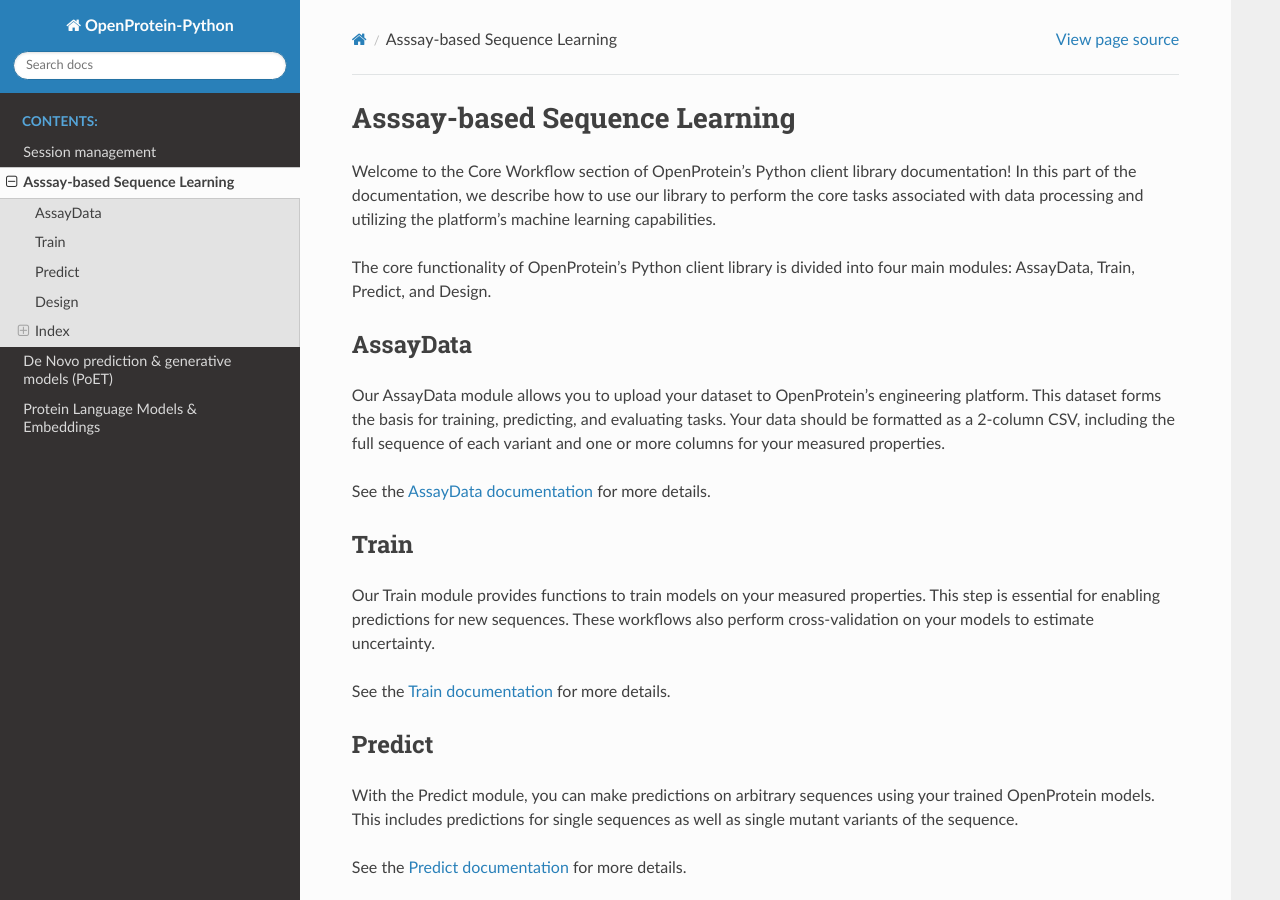
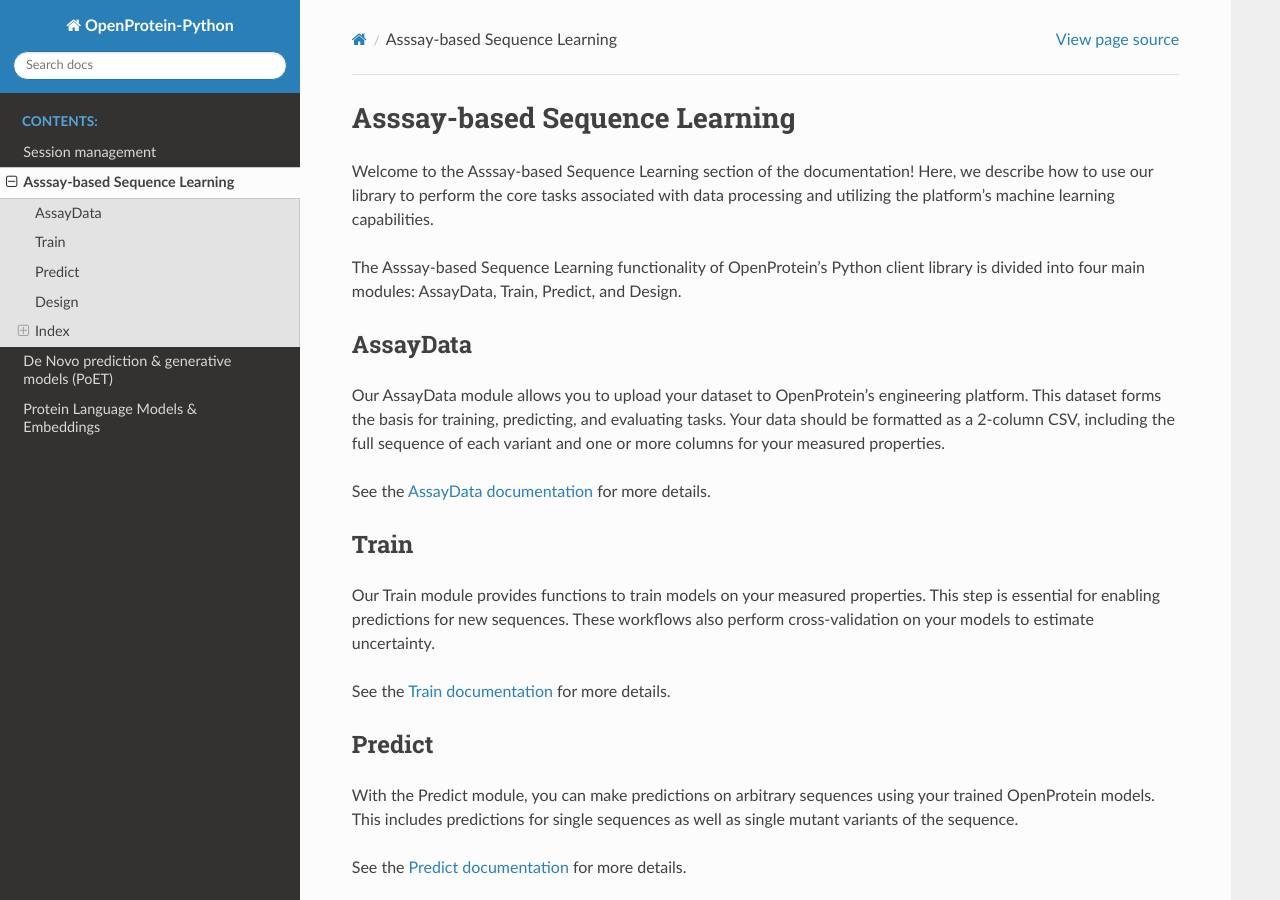
Before and after one commit to OpenProteinAI/openprotein-python, a Sphinx documentation site: the page built from apidocs/source/core_workflow.rst, in a window 1280 px wide and 900 px high. Built offline with Sphinx 7.4.7 and the Read the Docs theme 2.0.0, drawn with Linux system fonts in a browser that asks for light colours; pages that are not in the unit, such as notebooks, are missing from menus.

Commit message:
updated text

```diff
--- a/apidocs/source/core_workflow.rst
+++ b/apidocs/source/core_workflow.rst
@@ -1,9 +1,9 @@
 Asssay-based Sequence Learning
 ===============================
 
-Welcome to the Core Workflow section of OpenProtein's Python client library documentation! In this part of the documentation, we describe how to use our library to perform the core tasks associated with data processing and utilizing the platform's machine learning capabilities.
+Welcome to the Asssay-based Sequence Learning section of the documentation! Here, we describe how to use our library to perform the core tasks associated with data processing and utilizing the platform's machine learning capabilities.
 
-The core functionality of OpenProtein's Python client library is divided into four main modules: AssayData, Train, Predict, and Design.
+The Asssay-based Sequence Learning functionality of OpenProtein's Python client library is divided into four main modules: AssayData, Train, Predict, and Design.
 
 AssayData
 ---------
```
Also changed, not shown: 5 other files.
